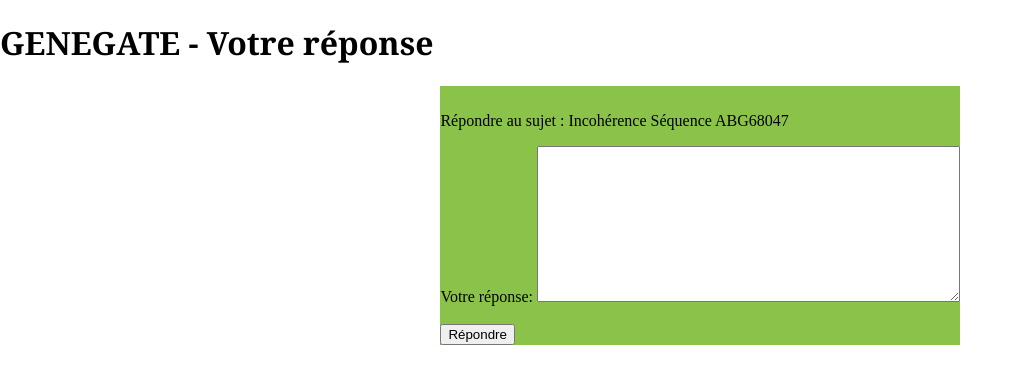
After one commit to PatienceComfort/Prog-Web, a PHP site: page /ForumReponse.html in a window 1280 px wide. The commit adds this page. Shown: the top 384 px of the page, without its empty margins (0-1022 px from the left). Run offline with PHP 8.4, Linux system fonts and the light colour scheme.

Commit message:
Ajout de la réponse

```diff
--- /dev/null
+++ b/ForumReponse.html
@@ -0,0 +1,24 @@
+<!DOCTYPE html>
+<html>
+    <head>
+        <meta charset="utf-8" />
+        <title>Ceci est une page HTML de test pour la creation d'une réponse'</title>
+        <link rel="stylesheet" href="ForumSujets.css">
+    </head>
+</html>
+<body>
+    <header>
+        <h1>GENEGATE - Votre réponse</h1>
+    </header>
+    <div id = "FormulaireForum">
+        <form><!--add action = "action.php" method = "get" -->
+            <p>
+                Répondre au sujet : Incohérence Séquence ABG68047
+            </p>
+            <label for="Rep">Votre réponse:</label>
+            <textarea id="Rep" name="Rep" rows="10" cols="50"></textarea><br><br>
+            <input type="submit" id = "Poster" value = "Répondre">
+        </form>
+    </div>
+</body>
+</html>
--- a/ForumSujets.css
+++ b/ForumSujets.css
@@ -44,3 +44,10 @@ tr:nth-child(odd){
     padding-top: 10px;
     background-color: #8BC34A;
 }
+
+a {
+	color : gray;
+	text-decoration-line: underline;
+        font-style: italic;
+	vertical-align: left;
+}
```
